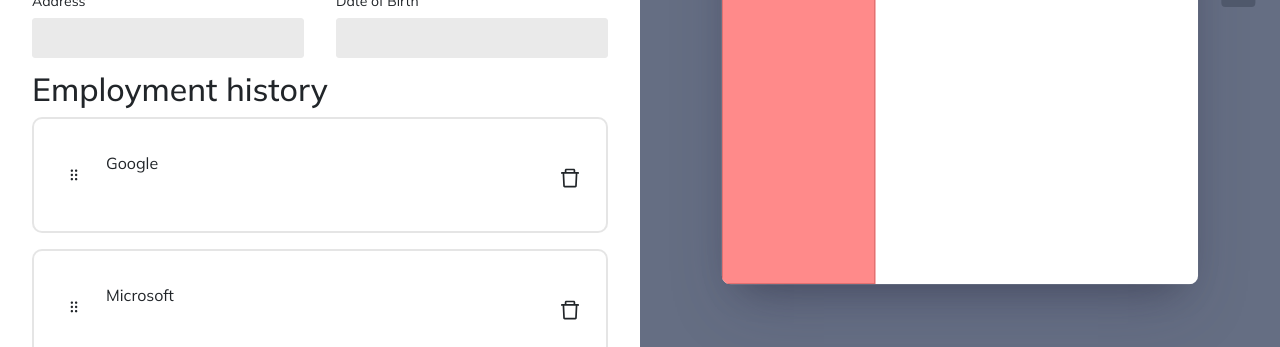
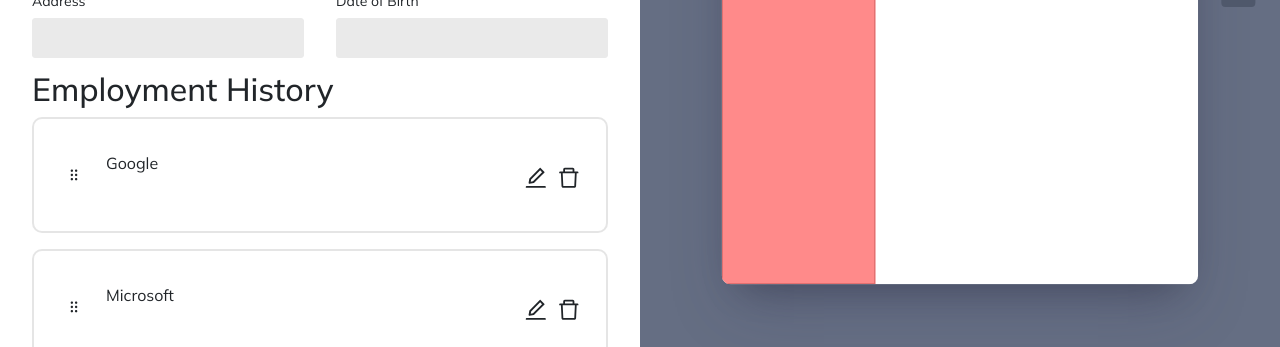
Before and after one commit to predragstojkovic03/cv-builder-workshop, a React (Create React App) app: page /resume-builder in a window 1280 px wide. Shown: the part 453-800 px from the top of the page. Built offline with nearby package versions, Linux system fonts and the light colour scheme; the HTML template or start-up script is replaced by a standard one.

Commit message:
Added touch events to drag handle. Added EditorSection component. Fixed bug with add new item to DndList.

```diff
--- /dev/null
+++ b/src/components/EditorSection/EditorSection.jsx
@@ -0,0 +1,12 @@
+import React from 'react';
+
+const EditorSection = ({ heading, children }) => {
+  return (
+    <div className='editorSectionWrapper'>
+      <h2>{heading}</h2>
+      {children}
+    </div>
+  );
+};
+
+export default EditorSection;
--- a/src/components/EmploymentHistory/EmploymentHistory.jsx
+++ b/src/components/EmploymentHistory/EmploymentHistory.jsx
@@ -1,5 +1,6 @@
 import DragAndDropList from '../DragAndDropList/DragAndDropList';
 import { v4 as uuidv4 } from 'uuid';
+import EmploymentHistoryItem from '../EmploymentHistoryItem/EmploymentHistoryItem';
 
 const EmploymentHistory = ({
   employmentHistory,
@@ -11,14 +12,15 @@
     const newItem = {
       companyName: 'Company name',
       id: uuidv4(),
-      contentToDisplay: { mainText: 'Company name' },
+      content: function () {
+        return <EmploymentHistoryItem history={this} />;
+      },
     };
     setEmploymentHistory([...employmentHistory, newItem]);
   };
 
   return (
     <div className='employmentHistoryWrapper'>
-      <h2>Employment history</h2>
       <DragAndDropList
         items={employmentHistory}
         setItems={setEmploymentHistory}
--- a/src/components/PersonalDetails/PersonalDetails.jsx
+++ b/src/components/PersonalDetails/PersonalDetails.jsx
@@ -15,7 +15,6 @@
 
   return (
     <div className='personalDetailsWrapper'>
-      <h2>Personal Details</h2>
       <div className='inputRow'>
         <Input
           labelText='Wanted Job Title'
--- a/src/components/ResumeEditor/ResumeEditor.jsx
+++ b/src/components/ResumeEditor/ResumeEditor.jsx
@@ -1,5 +1,6 @@
 import { useNavigate } from 'react-router-dom';
 import Button from '../Button/Button';
+import EditorSection from '../EditorSection/EditorSection';
 import EmploymentHistory from '../EmploymentHistory/EmploymentHistory';
 import PersonalDetails from '../PersonalDetails/PersonalDetails';
 import './ResumeEditor.css';
@@ -29,15 +30,19 @@
         </Button>
       </div>{' '}
       <form>
+        <EditorSection heading='Personal Details'>
           <PersonalDetails
             personalDetails={personalDetails}
             setPersonalDetails={setPersonalDetails}
           />
+        </EditorSection>
+        <EditorSection heading='Employment History'>
           <EmploymentHistory
             removeEmploymentHistoryItem={removeEmploymentHistoryItem}
             employmentHistory={employmentHistory}
             setEmploymentHistory={setEmploymentHistory}
           />
+        </EditorSection>
       </form>
     </div>
   );
--- a/src/components/SortableItem/SortableItem.css
+++ b/src/components/SortableItem/SortableItem.css
@@ -14,17 +14,26 @@
     box-shadow: rgba(149, 157, 165, 0.2) 0px 8px 24px 0px;
 }
 
-.dndItemDeleteBtn {
+.dndBtn {
     all: unset;
-    font-size: 1.5rem;
+    font-size: 1.6rem;
+    margin-left: 8px;
+}
+
+.dndEditItemBtn:hover {
+    color: #0070f3;
+}
+
+.dndEditItemBtn:focus {
+    color: #0070f3;
 }
 
 .dndItemDeleteBtn:hover {
-    color: red;
+    color: #FF0800;
 }
 
 .dndItemDeleteBtn:focus {
-    color: red;
+    color: #FF0800;
 }
 
 .dragHandle {
@@ -40,8 +49,12 @@
 }
 
 .dragHandle:hover {
+    background-color: #f2f2f2 !important;
+}
+
+/* .dragHandle:focus {
     background-color: #f2f2f2;
-}
+} */
 
 .dragHandleIcon {
     font-size: 1rem;
--- a/src/components/SortableItem/SortableItem.jsx
+++ b/src/components/SortableItem/SortableItem.jsx
@@ -1,8 +1,8 @@
-import React from 'react';
+import React, { useRef } from 'react';
 import { useSortable } from '@dnd-kit/sortable';
 import { CSS } from '@dnd-kit/utilities';
 import { RxDragHandleDots2 } from 'react-icons/rx';
-import { AiOutlineDelete } from 'react-icons/ai';
+import { AiOutlineDelete, AiOutlineEdit } from 'react-icons/ai';
 
 import './SortableItem.css';
 
@@ -13,8 +13,18 @@
   const style = {
     transform: CSS.Transform.toString(transform),
     transition,
-    touchAction: 'none',
+    touchAction: 'none', // important for working on touch devices
   };
+
+  const handleTouchStart = () => {
+    dragHandleRef.current.style.backgroundColor = '#f2f2f2';
+  };
+
+  const handleTouchEnd = () => {
+    dragHandleRef.current.style.backgroundColor = 'transparent';
+  };
+
+  const dragHandleRef = useRef();
 
   return (
     <div ref={setNodeRef} style={style}>
@@ -24,6 +34,9 @@
             <button
               type='button'
               className='dragHandle'
+              onTouchStart={handleTouchStart}
+              onTouchEnd={handleTouchEnd}
+              ref={dragHandleRef}
               {...attributes}
               {...listeners}
             >
@@ -34,7 +47,14 @@
           <div className='dndItemRight flex align-items-center'>
             <button
               type='button'
-              className='dndItemDeleteBtn'
+              className='dndBtn dndItemDeleteBtn'
+              onClick={() => props.removeItem(props.id)}
+            >
+              <AiOutlineEdit className='dndEditItemBtn' />
+            </button>
+            <button
+              type='button'
+              className='dndBtn dndItemDeleteBtn'
               onClick={() => props.removeItem(props.id)}
             >
               <AiOutlineDelete className='dndItemDeleteIcon' />
```
Lines whose indentation alone changed are shown as unchanged.
